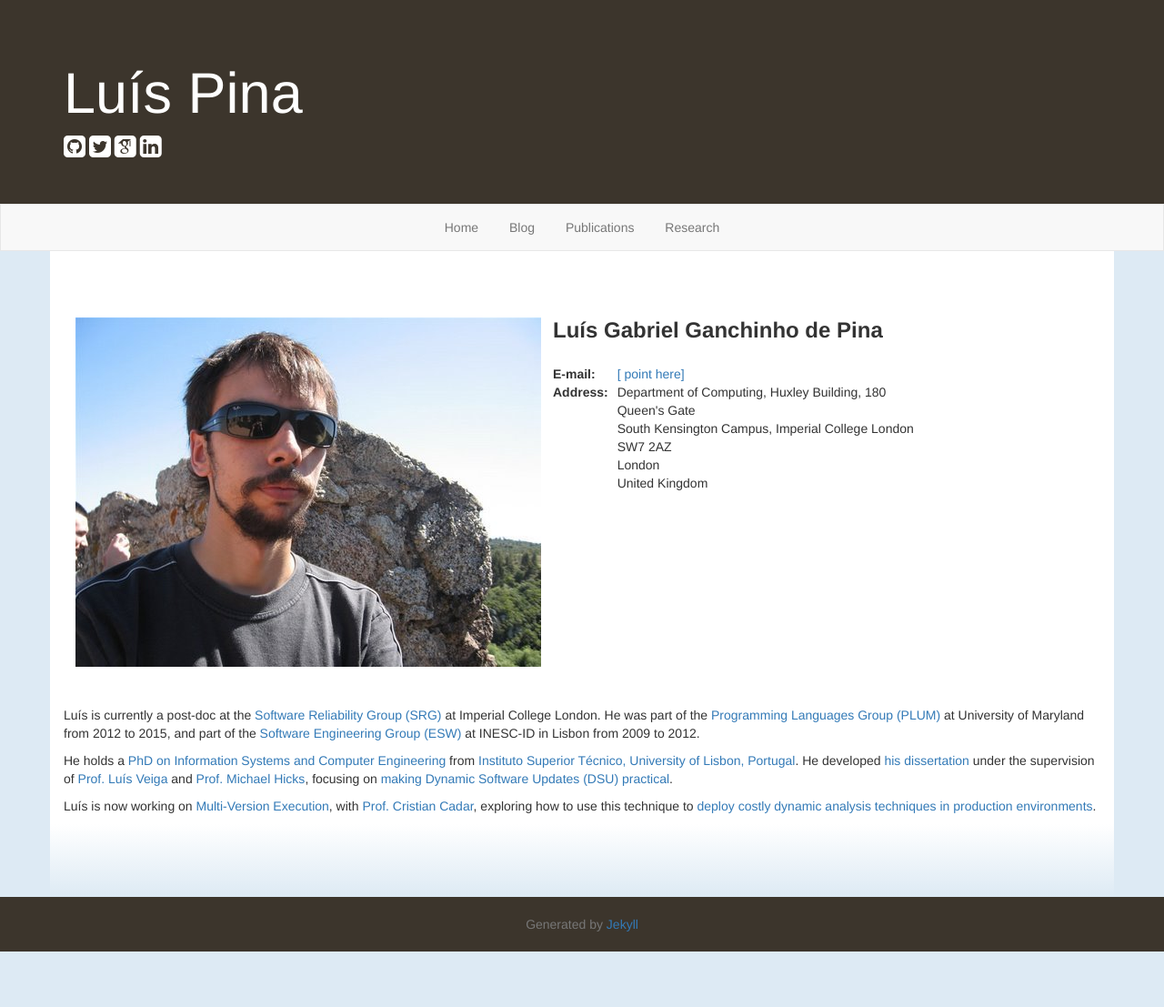
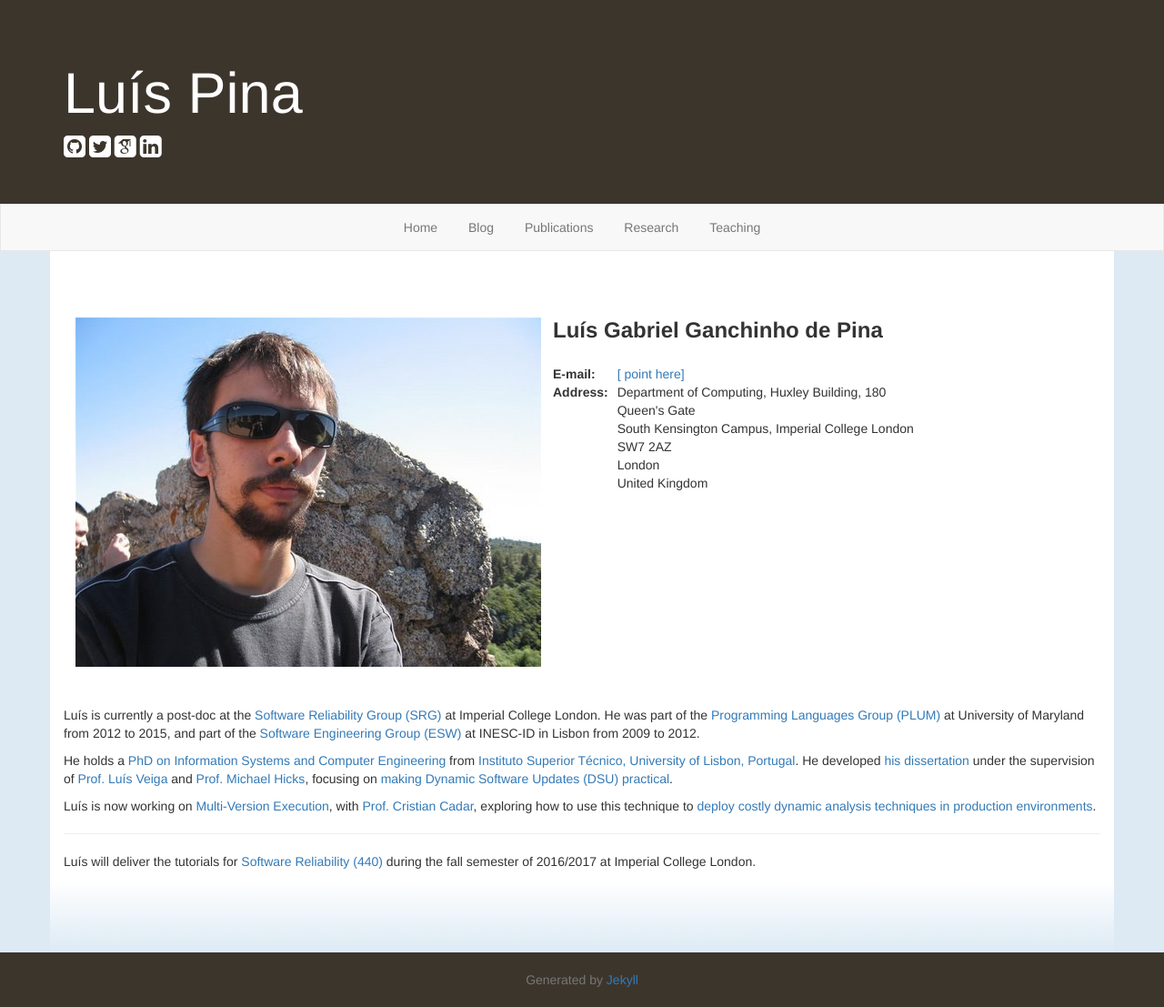
Before and after one commit to luisggpina/personal-website, a Jekyll site: the page built from index.md, in a window 1280 px wide. Shown: the whole page at 91% size. Built offline with Jekyll 4.4.1, drawn with Linux system fonts in a browser that asks for light colours; nearby versions of some CDN libraries; some web fonts are replaced; before the commit the page ends 1046 px from its top, so only the background shows below that.

Commit message:
Added teaching and software reliability 440

```diff
--- a/_layouts/default.html
+++ b/_layouts/default.html
@@ -111,6 +111,7 @@
     				<li><a href="{{ site.baseurl }}/blog.html">Blog</a></li>
     				<li><a href="{{ site.baseurl }}/publications.year.html">Publications</a></li>
     				<li><a href="{{ site.baseurl }}/research.html">Research</a></li>
+    				<li><a href="{{ site.baseurl }}/teaching.html">Teaching</a></li>
              <!--
     				<li class="dropdown">
     				<a href="#" class="dropdown-toggle" data-toggle="dropdown">Dropdown <b
--- a/index.md
+++ b/index.md
@@ -29,3 +29,9 @@ Luís is now working on [Multi-Version Execution]({{ site.baseurl }}/projects/va
 with [Prof. Cristian Cadar](http://www.doc.ic.ac.uk/~cristic/),
 exploring how to use this technique
 to [deploy costly dynamic analysis techniques in production environments]({{ site.baseurl }}/details/pina15varan.html).
+
+---
+
+Luís will deliver the tutorials for [Software Reliability
+(440)](https://www.doc.ic.ac.uk/~afd/teaching/SoftwareReliability/) during the
+fall semester of 2016/2017 at Imperial College London.
```
Also changed, not shown: teaching.md (added, +20 -0 lines).
